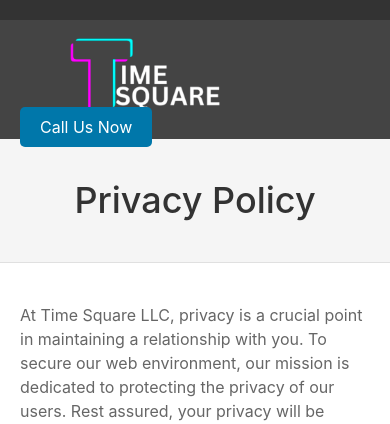
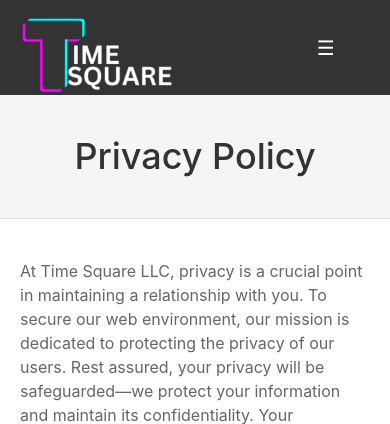
Before and after one commit to AsadKhalil/timeSquare, a Django app: page /privacy-policy/ in a window 390 px wide. Shown: the top 424 px of the page. Run offline with Django 4.2, Linux system fonts and the light colour scheme; some libraries are stand-ins or nearby versions.

Commit message:
responsive design

```diff
--- a/static/style/style.css
+++ b/static/style/style.css
@@ -136,42 +136,82 @@ header {
 /* Styles for the hamburger menu */
 .hamburger {
     display: none;
-    background-color: #444;
+    background-color: #333;
     color: #fff;
     padding: 10px 20px;
     font-size: 20px;
     border: none;
     cursor: pointer;
+    /* margin-left: 175px; */
 }
 
-/* Media Query for smaller screens */
-@media (max-width: 768px) {
+
+
+
+
+
+@media (max-width: 820px) {
+
+    header {
+        display: none !important;
+    }
+    .close-menu {
+        display: none;
+    }
+    #IMG_8 {
+        max-height: 95px;
+        margin-left: -27px;
+        display: block;
+    }
+
     .header-topbar {
         display: none; /* hides the header */
     }
 
-    /* .hamburger {
+    .hamburger {
+        width: 100;
         display: block;
-    } */
+        order: 2; /* move the hamburger to the end of the flex container */
+        margin-left: 80px;
+    }
+
+    #A_46 {
+        display: none;
+    }
 
     #NAV_11 {
         flex-direction: column;
-        align-items: flex-start;
+        align-items: center; /* Align the content to the center */
+        width: 100%;
+        background-color: #333; /* Add a background color */
+    }
+
+    #DIV_6 {
+        display: flex;
+        justify-content: space-between; /* Space between logo and hamburger */
+        width: 100%;
+        padding: 0 15px; /* Add padding to ensure elements don't touch the edge */
     }
 
     #UL_12 {
+        margin-top: 31px;
         display: none; /* hides the navigation links by default */
         flex-direction: column;
         width: 100%;
+        /* border: 1px solid #555; Add a border around the list */
+        /* box-shadow: 0px 8px 16px 0px rgba(0,0,0,0.2); Add a shadow for a popup effect */
     }
 
     #UL_12 > li {
         margin: 0;
+        border: none; /* Remove individual borders */
     }
 
     #UL_12 a {
-        padding: 10px 20px;
-        border-top: 1px solid #555;
+        padding: 15px 30px; /* Increase padding for each link */
+        border: none; /* Remove individual borders */
+        display: block; /* Make the links block elements */
+        text-align: center; /* Center align text */
     }
 
     /* For dropdown inside the navigation */
@@ -187,6 +227,26 @@ header {
     }
 
     #UL_19 li a {
-        padding: 5px 20px;
+        padding: 10px 20px;
+        display: block; /* Make the dropdown links block elements */
+        text-align: left; /* Left align dropdown text */
     }
+
+
+    #A_46 {
+        padding: 10px 20px;
+        background-color: #0077aa;
+        color: #fff;
+        text-decoration: none;
+        border-radius: 27px;
+        transition: background-color 0.3s;
+        margin-right: 20px;
+        margin-bottom: 20px;
+    }
+
+    #A_46:hover {
+        background-color: #005588;
+    }
+
+
 }
--- a/templates/base.html
+++ b/templates/base.html
@@ -27,14 +27,26 @@
     {% block style %}{% endblock %}
     <script src="https://code.jquery.com/jquery-3.6.0.min.js"></script>
     <script>
-      $(document).ready(function() {
 
-          $(window).resize(function() {
-            if ($(window).width() > 768) {
-              $('#UL_12').css('display', 'flex');
-            }
-          });
-      });
+  document.addEventListener("DOMContentLoaded", function() {
+    // If you haven't already included jQuery, add this before your script:
+    const hamburger = document.getElementById('hamburger_id');
+
+    const navLinks = document.getElementById('UL_12');
+    const call = document.getElementById('A_46');
+    hamburger.addEventListener('click', function () {
+
+      if (navLinks.style.display === 'block') {
+        navLinks.style.display = 'none';
+        call.style.display = 'none';
+      } else {
+        navLinks.style.display = 'block';
+        call.style.display = 'block';
+      }
+    });
+
+});
+
     </script>
   </head>
   <body>
@@ -71,14 +83,18 @@
     <div id="DIV_1">
       <!-- Main Navigation Bar -->
       <div id="DIV_10">
-          <button class="hamburger">&#9776; Menu</button>
+
 
           <nav id="NAV_11">
               <!-- Logo section -->
+
               <div id="DIV_6">
                   <a href="{% url 'home' %}" id="A_7">
                       <img src="{% static 'images/finallogo.png' %}" alt="Time Square LLC" id="IMG_8" />
                   </a>
+
+                  <button class="hamburger" id="hamburger_id">&#9776;</button>
+                  <!-- <button class="close-menu" id="close_menu_id">X</button> -->
               </div>
 
               <ul id="UL_12">
@@ -197,8 +213,7 @@
   </body>
 
   {% block script %}
-  // If you haven't already included jQuery, add this before your script:
-
 
   {% endblock %}
+
 </html>
```
Also changed, not shown: app/templates/home.html (+160 -30 lines), 1 other file.
